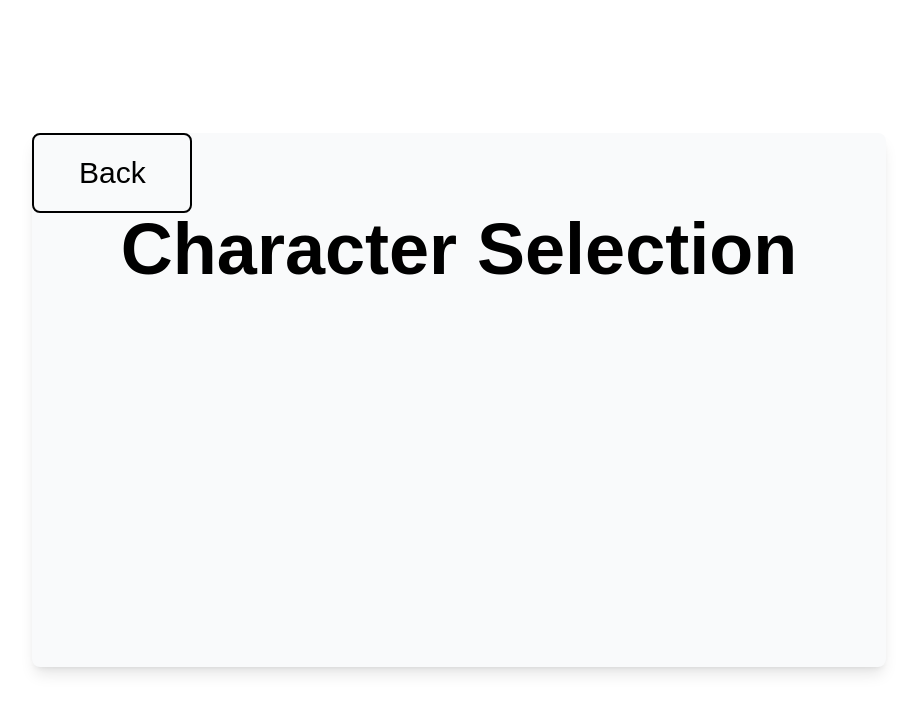
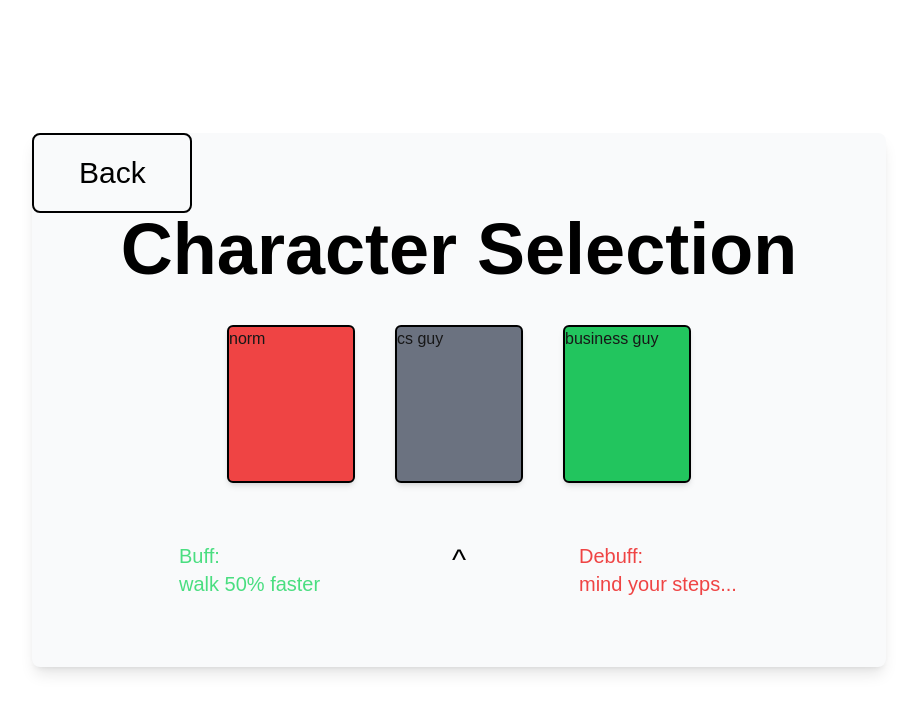
Before and after one commit to mt1516/TheGradeEscape, a Next.js app: page /character in a window 1280 px wide. Shown: the top 712 px of the page, without its empty margins (181-1096 px from the left). Built offline with nearby package versions, Linux system fonts and the light colour scheme.

Commit message:
Sync player choice

```diff
--- a/app/(main)/(main-menu)/page.tsx
+++ b/app/(main)/(main-menu)/page.tsx
@@ -1,6 +1,22 @@
 import Link from 'next/link';
 
+export var currentCharacter = typeof window !== 'undefined' ? parseInt(localStorage.getItem('currentCharacter') || '1') : 1;
+
+export function setCurrentCharacter(c: number) {
+  currentCharacter = c;
+  if (typeof window !== 'undefined') {
+    localStorage.setItem('currentCharacter', c.toString());
+  }
+}
+
+export function getCurrentCharacter() {
+  return currentCharacter;
+}
+
 export default function Home() {
+  if (typeof window !== 'undefined') {
+    console.log(localStorage.getItem('currentCharacter'));
+  }
   return (
     <div className='flex flex-row justify-center items-center h-screen'>
       <div className="bg-white rounded-lg shadow-lg w-8/12 h-4/6">
--- a/app/(main)/character/page.tsx
+++ b/app/(main)/character/page.tsx
@@ -1,34 +1,42 @@
 'use client';
 
 import Close from '@/app/ui/button';
+import Choose from '@/app/ui/character/choose';
+import { useEffect, useState } from 'react';
+import { getCurrentCharacter, setCurrentCharacter } from '../(main-menu)/page';
+
+export enum CHARACTER {
+    NORM = 0,
+    CS_GUY,
+    BUSINESS_GUY,
+}
 
 export default function CharacterPage() {
+    const [c, setCurrent] = useState(getCurrentCharacter());
+    useEffect(() => {
+        const handleKeyDown = (e: KeyboardEvent) => {
+            if (e.key === 'ArrowLeft' || e.key === 'a') {
+                setCurrent((c - 1 + 3) % 3); // Ensure positive index
+            } else if (e.key === 'ArrowRight' || e.key === 'd') {
+                setCurrent((c + 1) % 3);
+            }
+        };
+
+        window.addEventListener('keydown', handleKeyDown);
+
+        return () => {
+            setCurrentCharacter(c);
+            window.removeEventListener('keydown', handleKeyDown);
+        };
+    }, [c]);
+
     return (
         <div className='flex flex-row justify-center items-center h-screen'>
             <div className="bg-gray-50 rounded-lg shadow-lg w-8/12 h-4/6">
                 <Close />
                 <div className="text-7xl font-bold text-black justify-self-center w-fit">Character Selection</div>
+                <Choose current={c}/>
             </div>
         </div>
-        // <div className="container mx-auto py-8 flex flex-col items-center">
-        //     <div className="character-selection flex flex-wrap justify-center gap-4">
-        //         <div className="character bg-gray-100 rounded-md shadow-md p-4 flex flex-col items-center gap-2">
-        //             <div className="buff-details text-green-500 font-bold text-2xl">+</div>
-        //             <div className="character-icon text-3xl">🟢</div>
-        //             <div className="debuff-details text-red-500 font-bold text-2xl">-</div>
-        //         </div>
-        //         <div className="character bg-gray-100 rounded-md shadow-md p-4 flex flex-col items-center gap-2">
-        //             <div className="buff-details text-green-500 font-bold text-2xl">+</div>
-        //             <div className="character-icon text-3xl">🔵</div>
-        //             <div className="debuff-details text-red-500 font-bold text-2xl">-</div>
-        //         </div>
-        //         <div className="character bg-gray-100 rounded-md shadow-md p-4 flex flex-col items-center gap-2">
-        //             <div className="buff-details text-green-500 font-bold text-2xl">+</div>
-        //             <div className="character-icon text-3xl">🟠</div>
-        //             <div className="debuff-details text-red-500 font-bold text-2xl">-</div>
-        //         </div>
-        //     </div>
-        //     <div className="as-guy font-bold text-2xl mt-8">As Guy</div>
-        // </div>
     );
 };
--- a/app/(main)/game-level/page.tsx
+++ b/app/(main)/game-level/page.tsx
@@ -2,6 +2,7 @@
 
 import Level from "@/app/ui/game-level/level";
 import Close from "@/app/ui/button";
+import { currentCharacter } from "../(main-menu)/page";
 
 
 export default function Page() {
--- /dev/null
+++ b/app/ui/character/choose.tsx
@@ -0,0 +1,56 @@
+var characters = [
+    {
+        className: 'container bg-red-500 w-32 h-4/6 rounded-md border-black border-2 shadow-md',
+        name: 'norm',
+        buff: '-',
+        debuff: '-',
+    },
+    {
+        className: "container bg-gray-500 w-32 h-4/6 rounded-md border-black border-2 shadow-md",
+        name: 'cs guy',
+        buff: 'walk 50% faster',
+        debuff: 'mind your steps...',
+    },
+    {
+        className: "container bg-green-500 w-32 h-4/6 rounded-md border-black border-2 shadow-md",
+        name: 'business guy',
+        buff: 'better version',
+        debuff: '-'
+    }
+];
+
+export default function Choose(props: {
+    current: number;
+}
+) {
+    return (
+        <div className="flex flex-col w-full h-4/6 justify-center items-center">
+            <div className="grid grid-cols-3 gap-10 h-full w-fit items-center">
+                <div className={`${characters[(props.current - 1 + 3) % 3].className}`}>
+                    {characters[(props.current - 1 + 3) % 3].name}
+                </div>
+                <div className={`${characters[props.current % 3].className}`}>
+                    {characters[props.current % 3].name}
+                </div>
+                <div className={`${characters[(props.current +1) % 3].className}`}>
+                    {characters[(props.current + 1) % 3].name}
+                </div>
+            </div>
+            <div className="container mx-auto h-3/6 flex flex-col items-center">
+                <div className="grid grid-cols-3 gap-10 h-full w-fit items-center justify-self-start">
+                    <div className="container text-green-400 text-start text-xl w-40 h-4/6 rounded-md">
+                        Buff: <br/>
+                        {characters[props.current % 3].buff}
+                    </div>
+                    <div className="container text-black text-center text-3xl w-40 h-4/6 rounded-md">
+                        ^
+                    </div>
+                    <div className="container text-red-500 text-start text-xl w-40 h-4/6 rounded-md">
+                        Debuff: <br/>
+                        {characters[props.current % 3].debuff}
+                    </div>
+                </div>
+            </div>
+        </div >
+    );
+}
```
Also changed, not shown: app/ui/game-level/level.tsx (indentation only).
